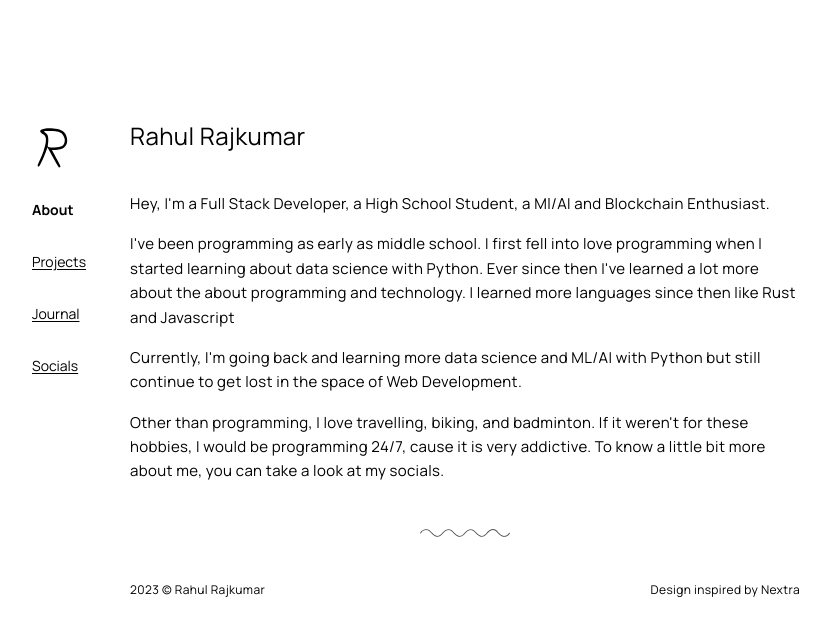
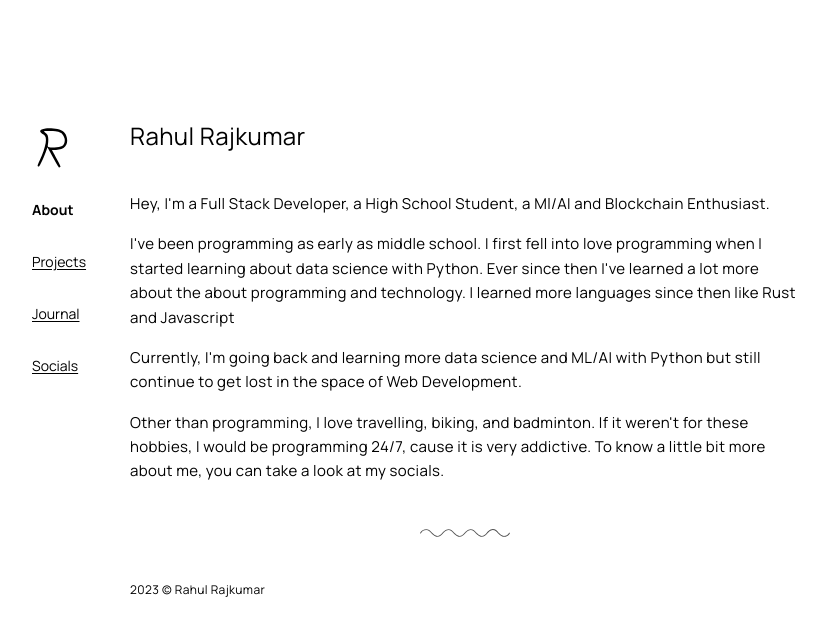
Before and after one commit to Rahuls-Coding/site, a Next.js app: page / in a window 1280 px wide. Shown: the top 636 px of the page, without its empty margins (224-1054 px from the left). Built offline with nearby package versions, Linux system fonts and the light colour scheme.

Commit message:
ready for deployment

```diff
--- a/pages/index.js
+++ b/pages/index.js
@@ -39,7 +39,7 @@ export default function Home() {
             it weren&#39;t for these hobbies, I would be programming 24/7, cause it is very addictive.
             To know a little bit more about me, you can take a look at my socials.
           </p>
-          <Footer text="Design inspired by Nextra" />
+          <Footer />
         </div>
       </div>
     </div>
--- a/pages/socials.js
+++ b/pages/socials.js
@@ -29,7 +29,7 @@ function Social() {
           transition={{ type: "spring", stiffness: 400, damping: 17 }}
         >
           <a
-            className="hover:bg-gray-200 rounded p-2 grid grid-cols-2 content-center py-1 mb-3 w-full text-sm"
+            className="hover:bg-gray-200 dark:hover:bg-[#2d2d2d] rounded p-2 grid grid-cols-2 content-center py-1 mb-3 w-full text-sm"
             href="/Rahul_Rajkumar_CV.pdf"
             target="_blank"
             rel="noreferrer"
@@ -46,7 +46,7 @@ function Social() {
           transition={{ type: "spring", stiffness: 400, damping: 17 }}
         >
           <a
-            className="hover:bg-gray-200 rounded p-2 grid grid-cols-2 content-center py-1 mb-3 w-full text-sm"
+            className="hover:bg-gray-200 dark:hover:bg-[#2d2d2d] rounded p-2 grid grid-cols-2 content-center py-1 mb-3 w-full text-sm"
             href="https://github.com/rahuls-coding"
             target="_blank"
             rel="noreferrer"
@@ -64,7 +64,7 @@ function Social() {
           transition={{ type: "spring", stiffness: 400, damping: 17 }}
         >
           <a
-            className="hover:bg-gray-200 rounded p-2 grid grid-cols-2 content-center py-1 mb-3 w-full text-sm"
+            className="hover:bg-gray-200 dark:hover:bg-[#2d2d2d] rounded p-2 grid grid-cols-2 content-center py-1 mb-3 w-full text-sm"
             href="https://twitter.com/rahuls_coding"
             target="_blank"
             rel="noreferrer"
@@ -81,7 +81,7 @@ function Social() {
           transition={{ type: "spring", stiffness: 400, damping: 17 }}
         >
           <a
-            className="hover:bg-gray-200 rounded p-2 grid grid-cols-2 content-center py-1 mb-3 w-full text-sm"
+            className="hover:bg-gray-200  dark:hover:bg-[#2d2d2d] rounded p-2 grid grid-cols-2 content-center py-1 mb-3 w-full text-sm"
             href="https://mail.google.com/mail/u/0/?fs=1&tf=cm&source=mailto&to=rahulscoding1@gmail.com"
             target="_blank"
             rel="noreferrer"
@@ -98,7 +98,7 @@ function Social() {
           transition={{ type: "spring", stiffness: 400, damping: 17 }}
         >
           <a
-            className="hover:bg-gray-200 rounded p-2 grid grid-cols-2 content-center py-1 mb-3 w-full text-sm"
+            className="hover:bg-gray-200 dark:hover:bg-[#2d2d2d] rounded p-2 grid grid-cols-2 content-center py-1 mb-3 w-full text-sm"
             href="https://linkedin.com/in/rahulscoding"
             target="_blank"
             rel="noreferrer"
--- a/styles/globals.css
+++ b/styles/globals.css
@@ -1,6 +1,12 @@
 @tailwind base;
 @tailwind components;
 @tailwind utilities;
+
+
+::selection{
+  background:rgb(138, 205, 165);
+  color:#1c1c1c
+}
 
 html,
 body {
```
